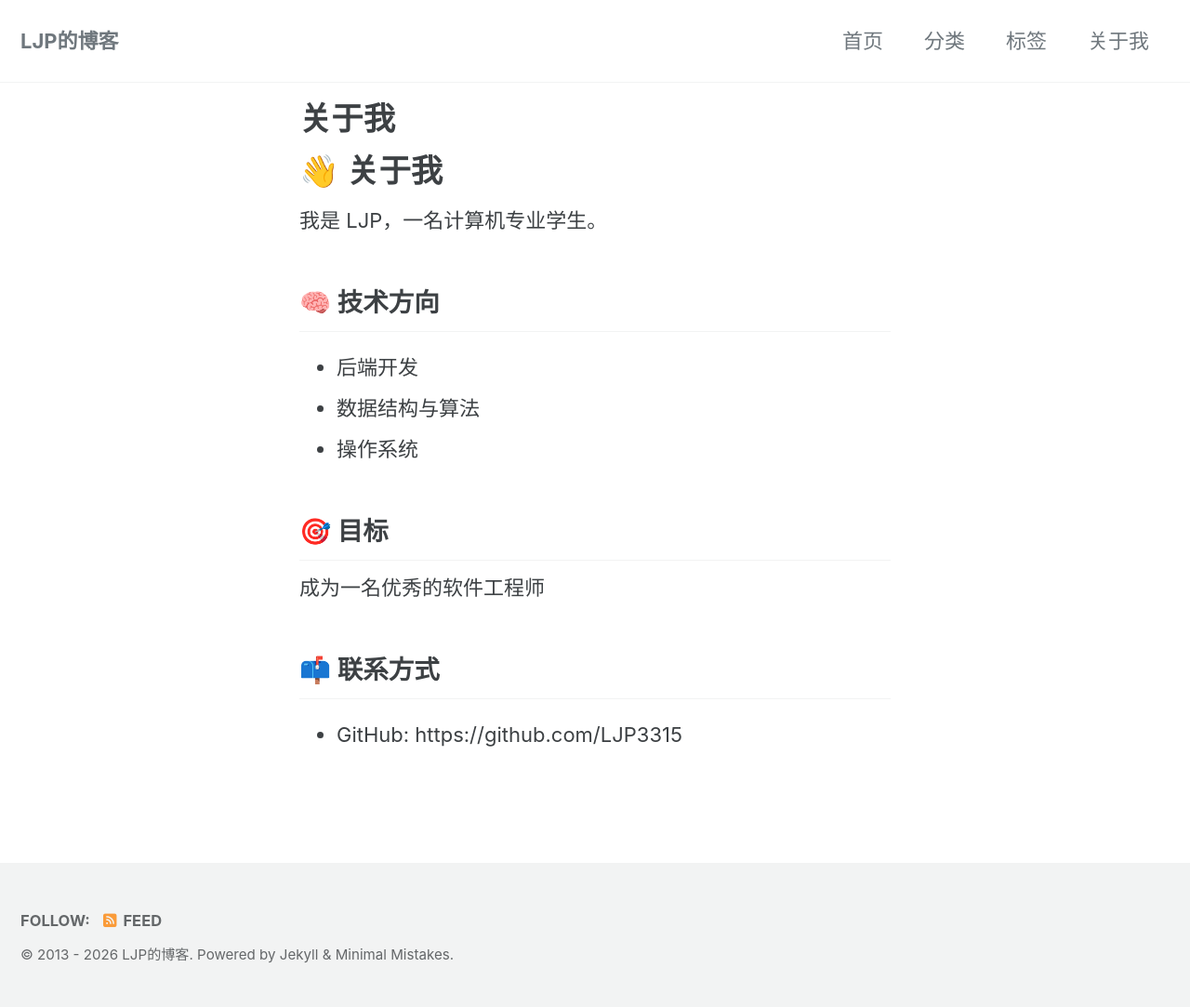
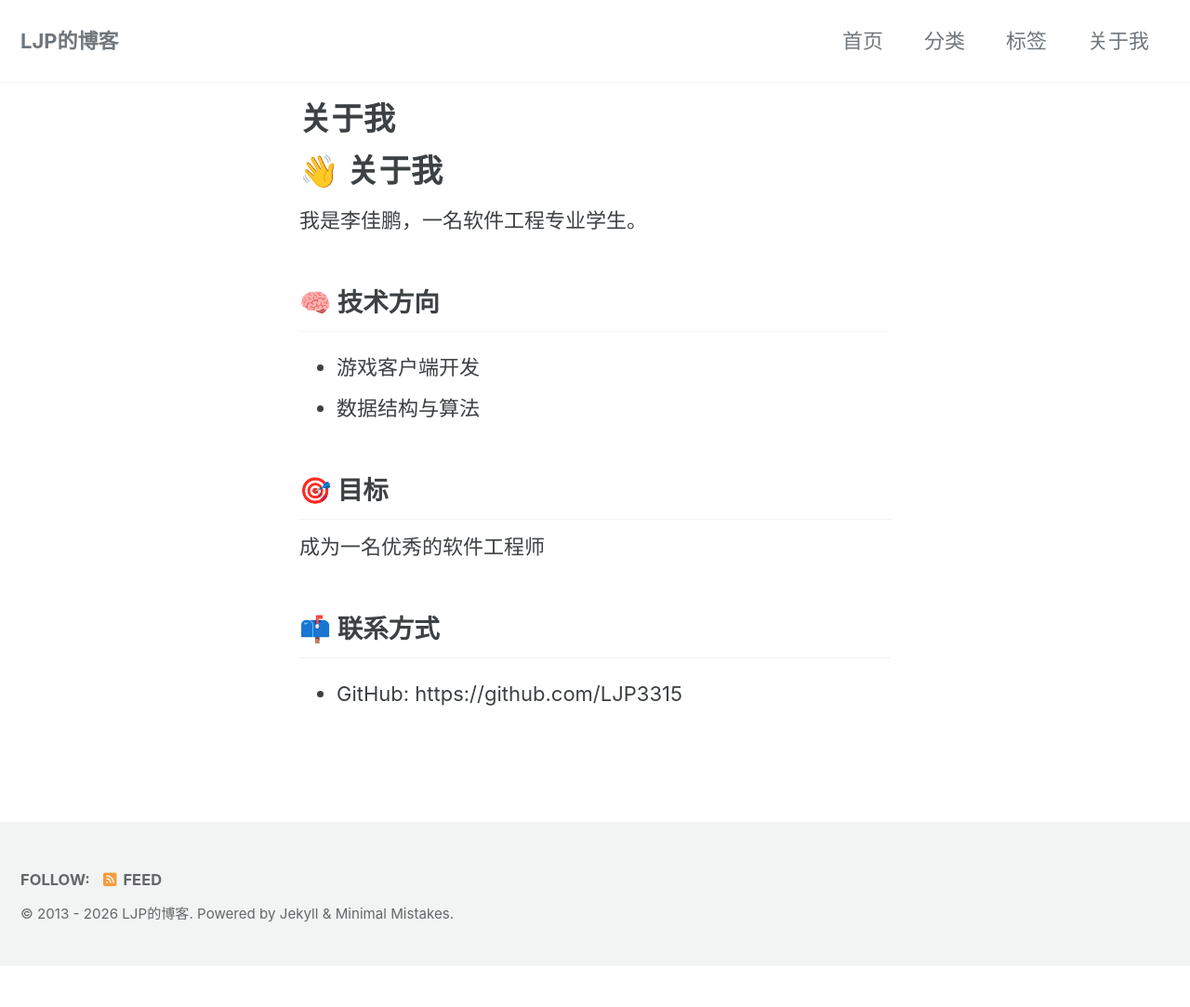
Before and after one commit to LJP3315/LJP3315.github.io, a Jekyll site: the page built from about.md, in a window 1280 px wide. Shown: the whole page at 93% size. Built offline with Jekyll 4.4.1, drawn with Linux system fonts in a browser that asks for light colours; cached includes are drawn as plain includes; after the commit the page ends 1039 px from its top, so only the background shows below that.

Commit message:
Update about.md

```diff
--- a/about.md
+++ b/about.md
@@ -6,12 +6,11 @@ permalink: /about/
 
 # 👋 关于我
 
-我是 LJP，一名计算机专业学生。
+我是李佳鹏，一名软件工程专业学生。
 
 ## 🧠 技术方向
-- 后端开发
+- 游戏客户端开发
 - 数据结构与算法
-- 操作系统
 
 ## 🎯 目标
 成为一名优秀的软件工程师
```
